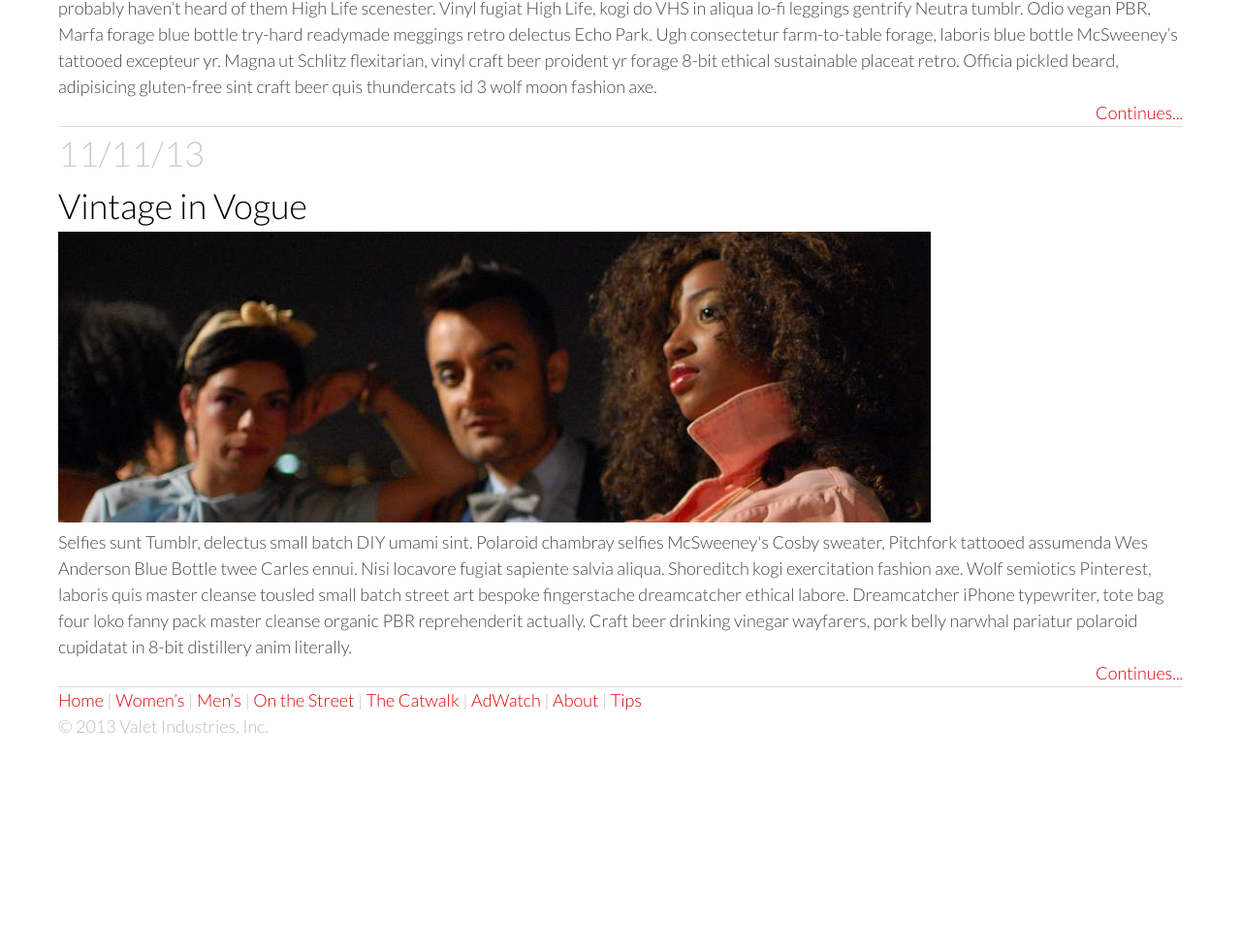
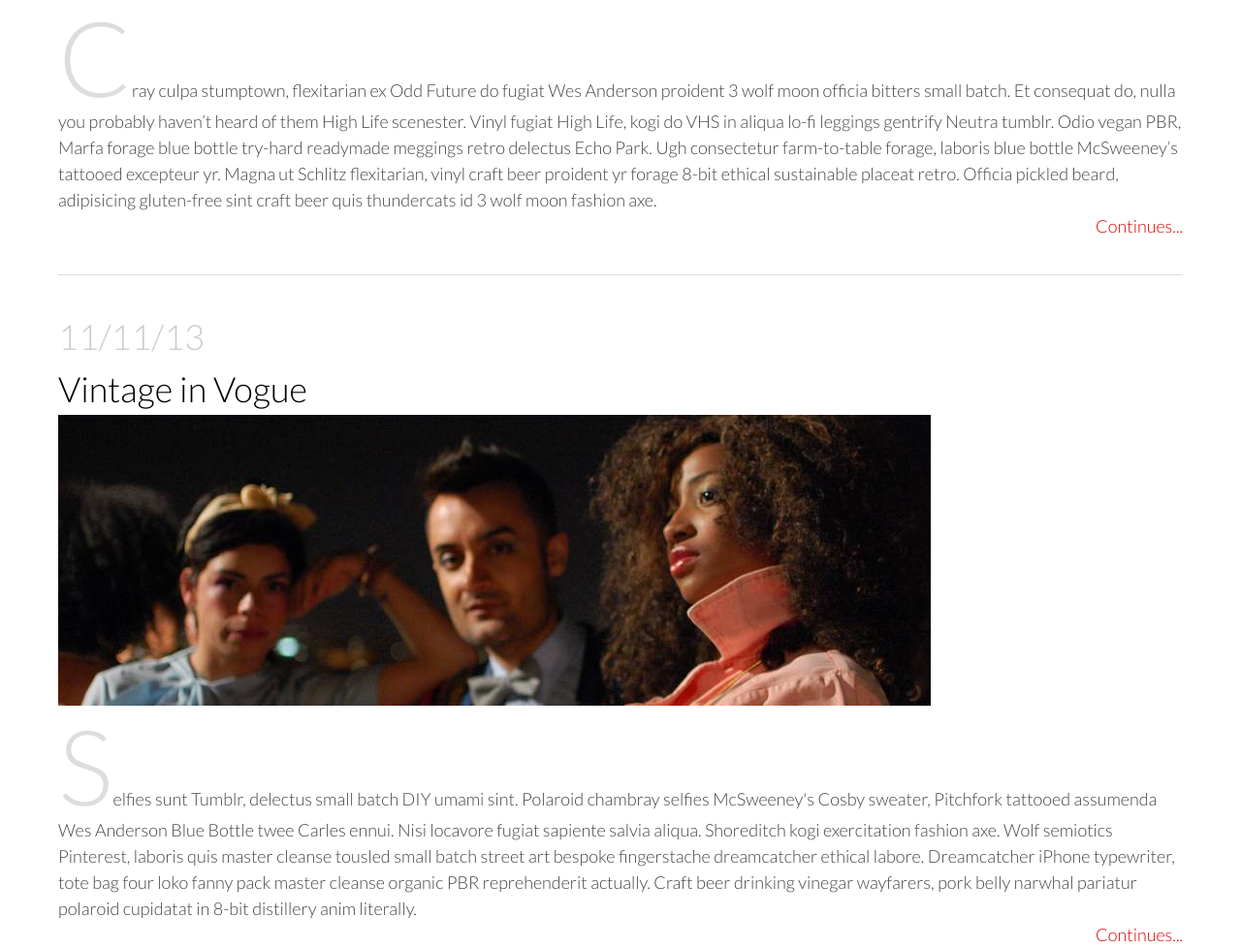
Before and after one commit to dmaldi/fashionblog, a plain HTML site: page index.html in a window 1280 px wide. Shown: the part 676-1654 px from the top of the page at 97% size. Before the commit the page ends 1499 px from the top, so only its background shows below. Drawn offline with Linux system fonts and the light colour scheme.

Commit message:
added article p:first letter css properties and values

```diff
--- a/css/style.css
+++ b/css/style.css
@@ -109,6 +109,20 @@ header h2 {
 
 article {
      border-bottom: 1px solid #DDD;
+     margin-top: 2em;
+     margin-bottom: 2em;
+     padding-bottom: 2em;
+}
+
+article p:first-letter {
+     font-size: 6em;
+     color: #DDD;
+     line-height: 1;
+
+}
+
+footer nav {
+     padding-bottom: 2em;
 }
 
 /******************************************
```
